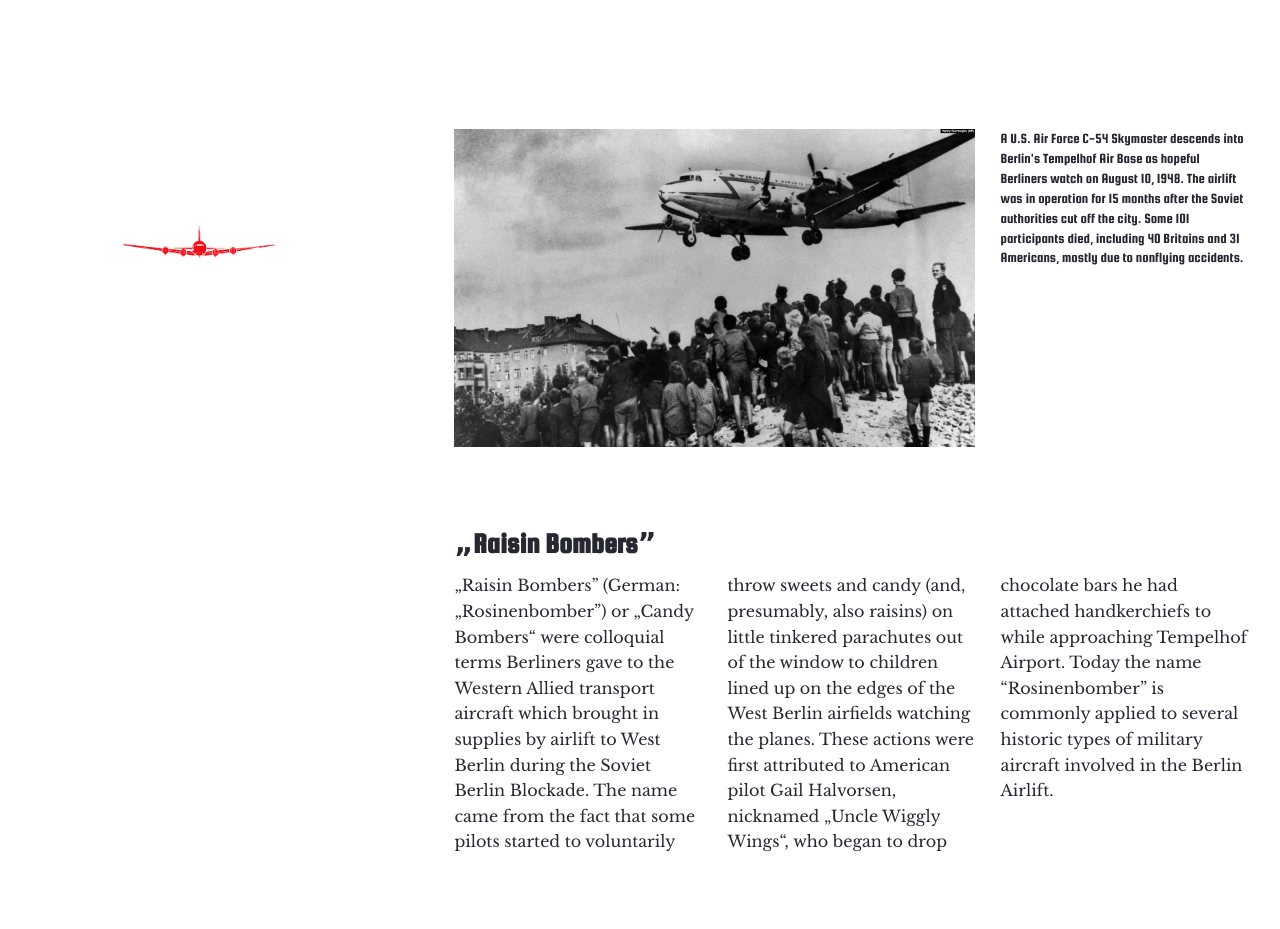
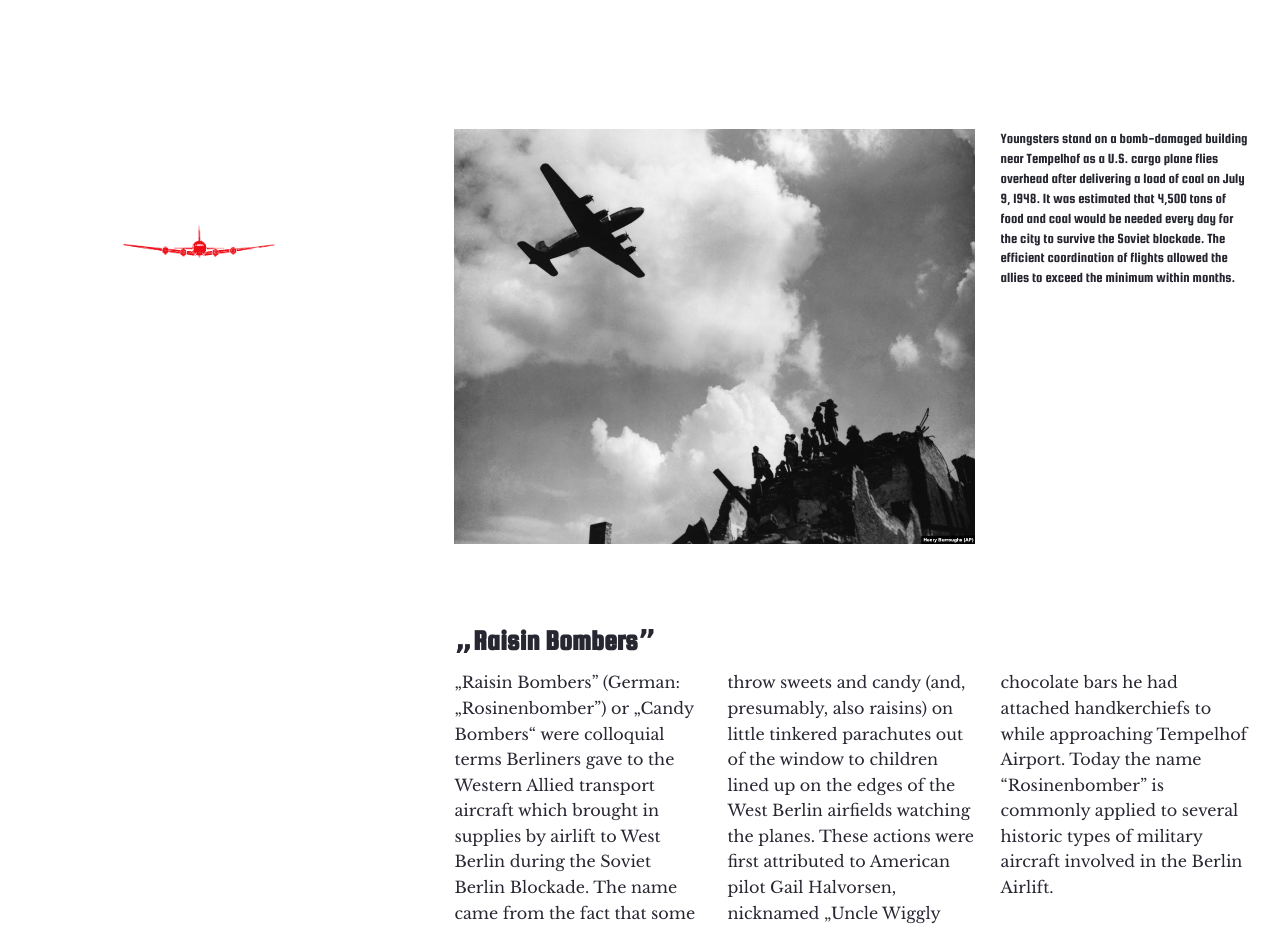
Before and after one commit to JRestorff/berlin-airlift-tribute-page, a plain HTML site: page index.html in a window 1280 px wide. Shown: the part 1182-2111 px from the top of the page. Drawn offline with nearby package versions, Linux system fonts and the light colour scheme.

Commit message:
Änderung: Juni 29, 2020

```diff
--- a/index.html
+++ b/index.html
@@ -41,9 +41,9 @@
 </figure>
 
 <figure class="raisin-bombers-container">
-    <img src="img/air-force-c-54-skymaster-descends-into-tempelhof-air-base.jpg" alt="A U.S. Air Force C-54 Skymaster descends into Berlin's Tempelhof Air Base as hopeful Berliners watch on August 10, 1948. The airlift was in operation for 15 months after the Soviet authorities cut off the city. Some 101 participants died, including 40 Britains and 31 Americans, mostly due to nonflying accidents.">
+    <img src="img/delivering-coal.jpg" alt="Youngsters stand on a bomb-damaged building near Tempelhof as a U.S. cargo plane flies overhead after delivering a load of coal.">
     <figcaption>
-        A U.S. Air Force C-54 Skymaster descends into Berlin's Tempelhof Air Base as hopeful Berliners watch on August 10, 1948. The airlift was in operation for 15 months after the Soviet authorities cut off the city. Some 101 participants died, including 40 Britains and 31 Americans, mostly due to nonflying accidents.
+        Youngsters stand on a bomb-damaged building near Tempelhof as a U.S. cargo plane flies overhead after delivering a load of coal on July 9, 1948. It was estimated that 4,500 tons of food and coal would be needed every day for the city to survive the Soviet blockade. The efficient coordination of flights allowed the allies to exceed the minimum within months.
     </figcaption>
 </figure>
 
```
Also changed, not shown: img/delivering-coal.jpg (added).
